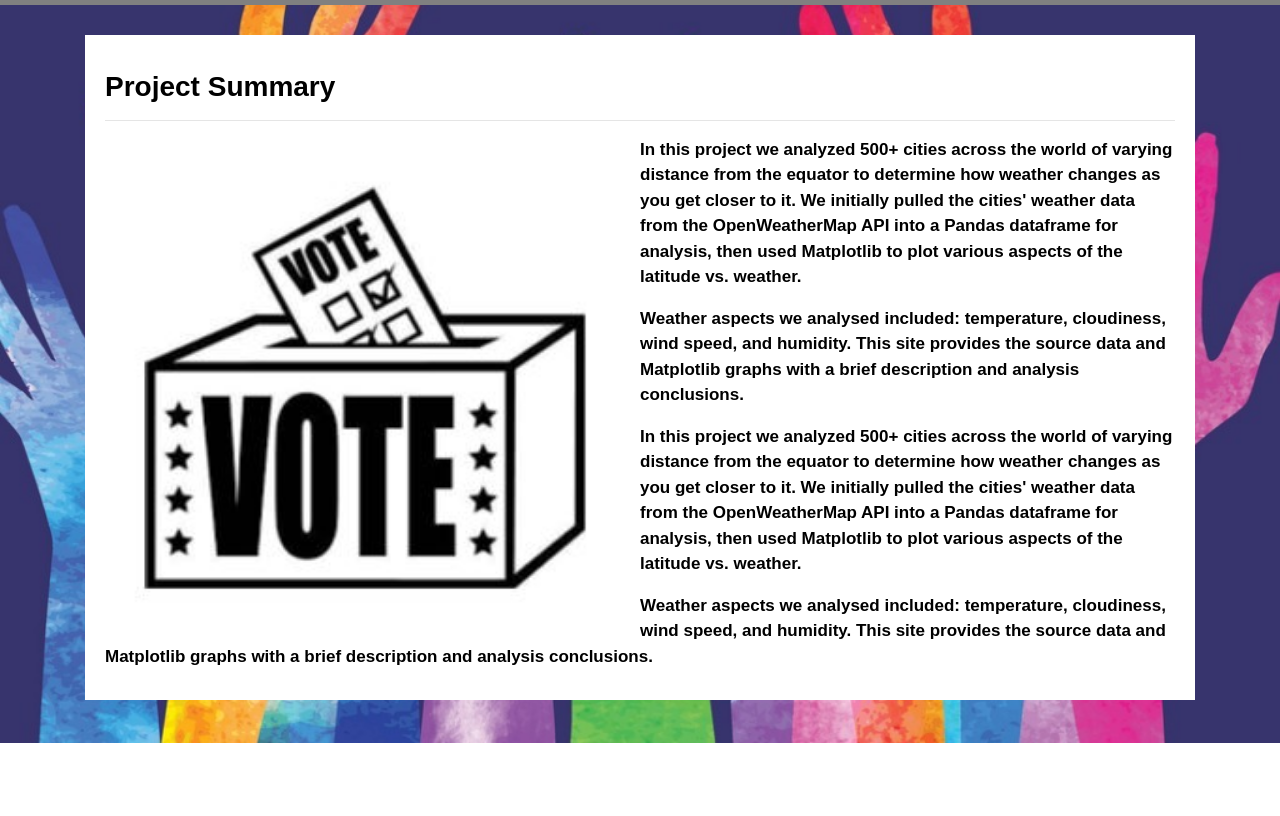
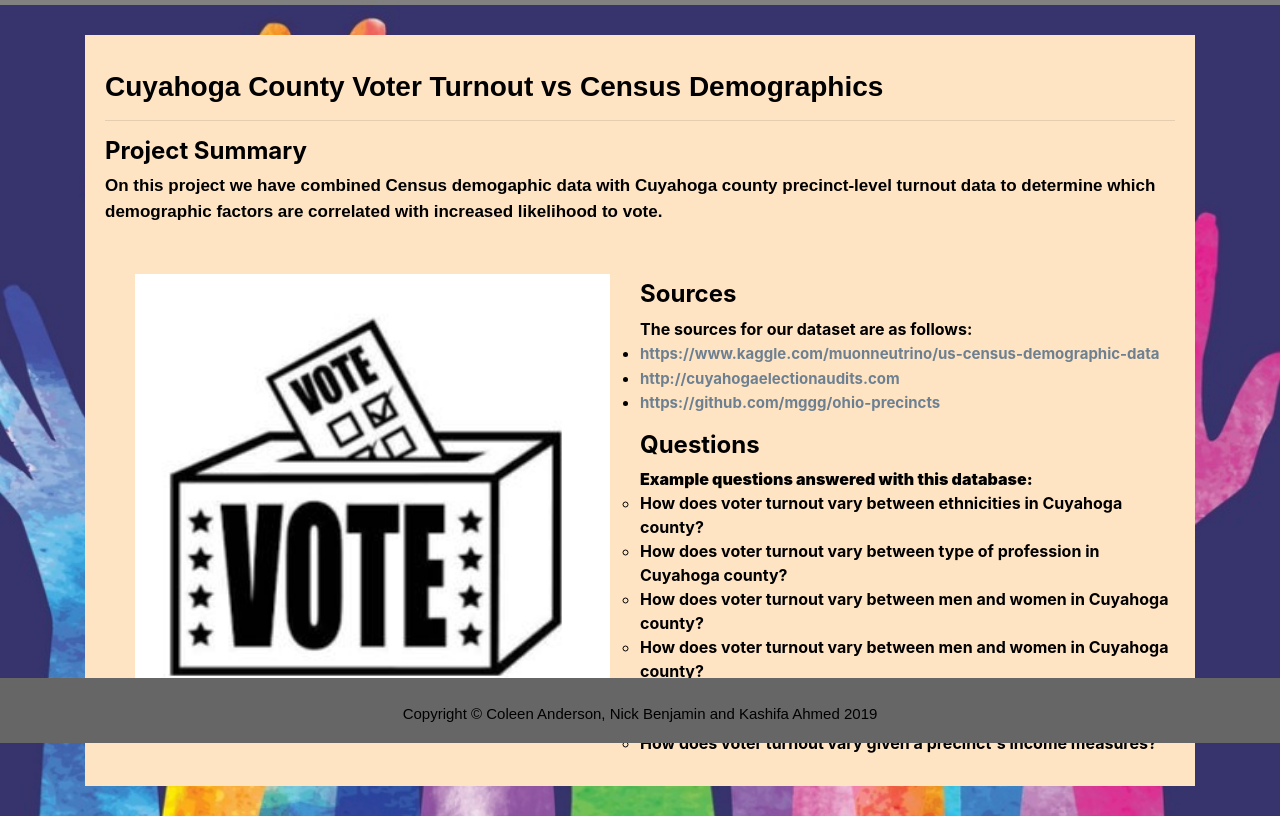
Before and after one commit to kahmed1996/ETL-Project, a plain HTML site: page GitPages/index.html in a window 1280 px wide. Shown: the part 57-873 px from the top of the page. Before the commit the page ends 800 px from the top, so only its background shows below. Drawn offline with nearby package versions, Linux system fonts and the light colour scheme.

Commit message:
index and style file update

```diff
--- a/GitPages/index.html
+++ b/GitPages/index.html
@@ -18,8 +18,6 @@
 
 <body>
 
-    <!--Background Image-->
-    <div class="bg"></div>
 
   <!-- Navigation Section -->
   <div class="navigation">
@@ -60,19 +58,36 @@
       <div class="col-lg-12 col-md-12">
         <!--<Left box-->
         <div class="box">
-          <h3 class="title">Project Summary</h3>
+          <h3 class="title">Cuyahoga County Voter Turnout vs Census Demographics</h3>
           <hr>
+          <h4><b>Project Summary</b></h4>
+          <p>On this project we have combined Census demogaphic data with Cuyahoga county precinct-level turnout data to determine which
+                demographic factors are correlated with increased likelihood to vote.</p><br>
           <img src="Resources/assets/images/vote.JPG" class="vizualization rounded float-left" alt="Project Summary">
-          <p>In this project we analyzed 500+ cities across the world of varying distance from the equator to determine how weather changes as you get closer to it.
-            We initially pulled the cities' weather data from the OpenWeatherMap API into a Pandas dataframe for analysis, then used
-            Matplotlib to plot various aspects of the latitude vs. weather.</p>
-            <p>Weather aspects we analysed included: temperature, cloudiness, wind speed, and humidity. This site provides the
-            source data and Matplotlib graphs with a brief description and analysis conclusions.</p>
-            <p>In this project we analyzed 500+ cities across the world of varying distance from the equator to determine how weather changes as you get closer to it.
-            We initially pulled the cities' weather data from the OpenWeatherMap API into a Pandas dataframe for analysis, then used
-            Matplotlib to plot various aspects of the latitude vs. weather.</p>
-            <p>Weather aspects we analysed included: temperature, cloudiness, wind speed, and humidity. This site provides the
-            source data and Matplotlib graphs with a brief description and analysis conclusions.</p>
+
+            <p><b><h4>Sources</h4></b>
+
+            The sources for our dataset are as follows:<br>
+                <ul>
+                    <li><a href="https://www.kaggle.com/muonneutrino/us-census-demographic-data" target= "blank">
+                        https://www.kaggle.com/muonneutrino/us-census-demographic-data</a></li>
+                    <li><a href="http://cuyahogaelectionaudits.com" target= "blank">
+                         http://cuyahogaelectionaudits.com</a></li>
+                    <li><a href="https://github.com/mggg/ohio-precincts" target= "blank">
+                        https://github.com/mggg/ohio-precincts</a></li>
+             </p>
+
+             <p><b><h4>Questions</h4></b>
+
+                <b>Example questions answered with this database:</b><br>
+                    <ul>
+                        <li>How does voter turnout vary between ethnicities in Cuyahoga county?</li>
+                        <li>How does voter turnout vary between type of profession in Cuyahoga county?</li>
+                        <li>How does voter turnout vary between men and women in Cuyahoga county?</li>
+                        <li>How does voter turnout vary between men and women in Cuyahoga county?</li>
+                        <li>How does voter turnout vary between general elections with and without a presidential election?</li>
+                        <li>How does voter turnout vary given a precinct's income measures?</li>
+                 </p>
         </div>
       </div>
       <!--<div class="col-lg-4 col-md-12">
@@ -116,6 +131,9 @@
       </div>-->
     </div>
   </div>
+  <footer>
+        <div class="footer">Copyright &copy; Coleen Anderson, Nick Benjamin and Kashifa Ahmed 2019</div>
+      </footer>
  <!-- Bootstrap JS -->
  <!--Dropdown Elements-->
  <script src="https://code.jquery.com/jquery-3.2.1.slim.min.js" integrity="sha384-KJ3o2DKtIkvYIK3UENzmM7KCkRr/rE9/Qpg6aAZGJwFDMVNA/GpGFF93hXpG5KkN"
--- a/GitPages/style.css
+++ b/GitPages/style.css
@@ -9,6 +9,22 @@ body {
 
 ,container {background-color:  beige;
 }
+
+/* Footer */
+footer{
+    background-color: #666666;
+    color: black;
+    min-height: 65px;
+    font-family: Arial, Helvetica, sans-serif;
+    font-size: 15px;
+    text-align: center;
+    position: fixed;
+    left: 0;
+    bottom: 0;
+    width: 100%;
+    padding-top: 25px;
+    }
+
 /* Navbar */
 .navbar{
   max-height: 100px;
@@ -63,6 +79,7 @@ img{
 .vizualization{
   width:50% !important;
   height:50% !important;
+  padding: 10px 30px 15px;
 }
 
 /* Title Class  */
@@ -85,7 +102,7 @@ font-size: 17px;
   padding: 10px 20px 15px;
   color:black;
   font-weight: bold;
-  background-color: white;
+  background-color: bisque;
 
 }
 /* Table */
```
